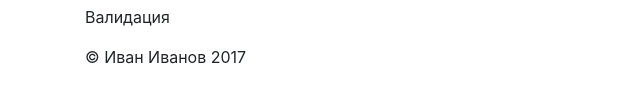
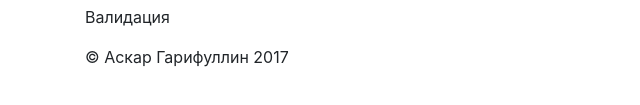
Before and after one commit to R-Oscar/IS_Design, a website built with webpack: page public/index.html in a window 1280 px wide. Shown: the part 585-690 px from the top of the page, 0-640 px from the left. Built offline with nearby package versions, Linux system fonts and the light colour scheme; files whose address does not match are found by name.

Commit message:
fixed copyright

```diff
--- a/public/index.html
+++ b/public/index.html
@@ -64,7 +64,7 @@
       </div>
 
       <footer class="footer">
-        <p>&copy; Иван Иванов 2017</p>
+        <p>&copy; Аскар Гарифуллин 2017</p>
       </footer>
 
     </div>
```
